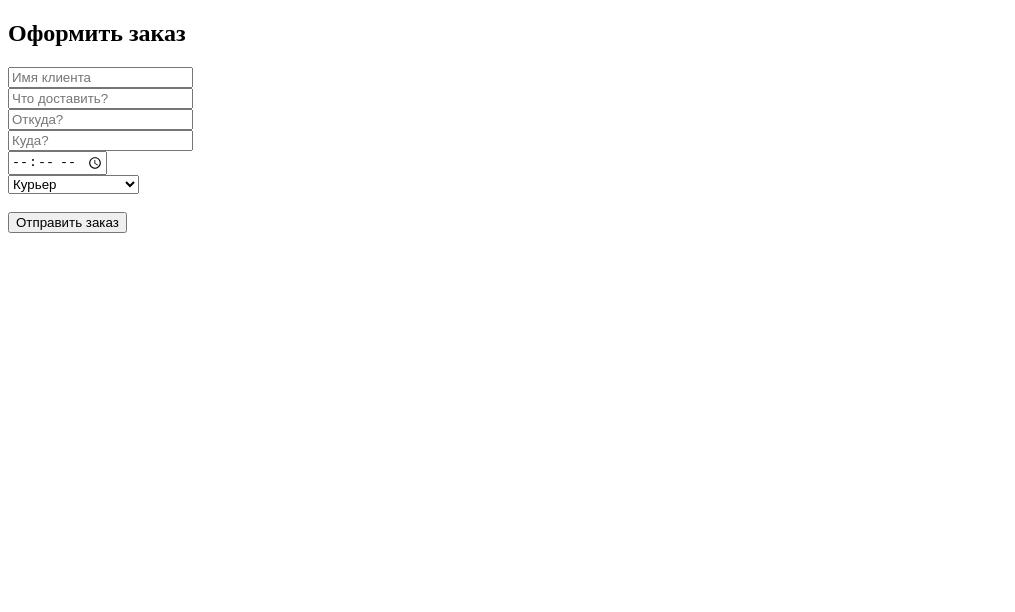
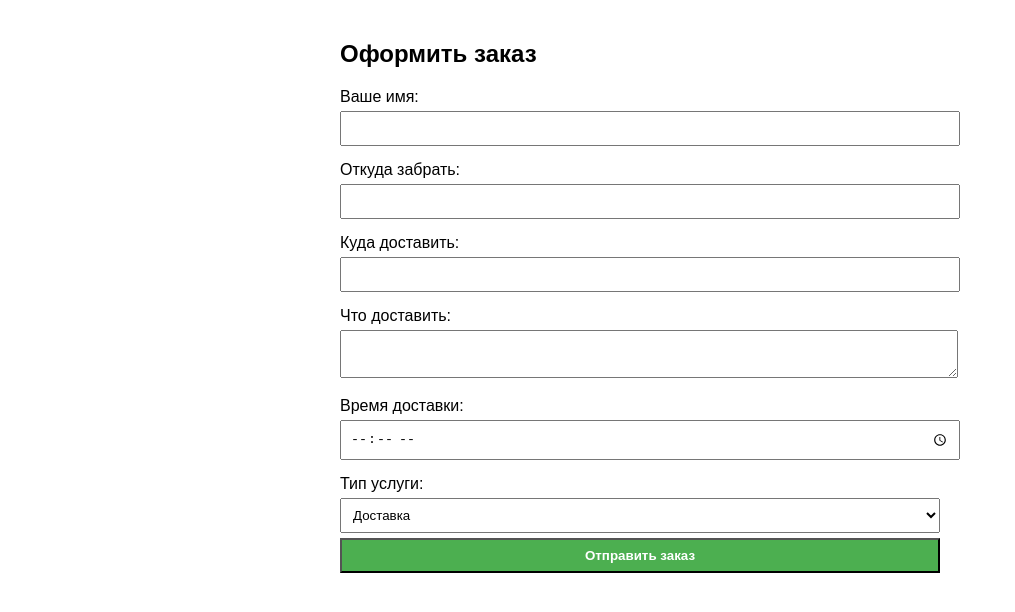
Before and after one commit to Zhanik17/courier-app, a plain HTML site: page client.html in a window 1280 px wide. Shown: the whole page, without its empty margins (0-1015 px from the left). Drawn offline with Linux system fonts and the light colour scheme.

Commit message:
Update client.html

```diff
--- a/client.html
+++ b/client.html
@@ -2,29 +2,63 @@
 <html lang="ru">
 <head>
   <meta charset="UTF-8" />
-  <title>Оформить заказ</title>
+  <title>Оформление заказа</title>
   <meta name="viewport" content="width=device-width, initial-scale=1.0" />
+  <style>
+    body {
+      font-family: sans-serif;
+      padding: 20px;
+      max-width: 600px;
+      margin: auto;
+    }
+    label {
+      display: block;
+      margin-top: 15px;
+    }
+    input, select, textarea, button {
+      width: 100%;
+      padding: 8px;
+      margin-top: 5px;
+    }
+    button {
+      background-color: #4CAF50;
+      color: white;
+      font-weight: bold;
+      cursor: pointer;
+    }
+  </style>
 </head>
 <body>
   <h2>Оформить заказ</h2>
   <form id="orderForm">
-    <input type="text" id="name" placeholder="Имя клиента" required /><br />
-    <input type="text" id="item" placeholder="Что доставить?" required /><br />
-    <input type="text" id="from" placeholder="Откуда?" required /><br />
-    <input type="text" id="to" placeholder="Куда?" required /><br />
-    <input type="time" id="time" required /><br />
-    <select id="serviceType">
-      <option value="courier">Курьер</option>
-      <option value="taxi">Такси</option>
-      <option value="child">Детская доставка</option>
-    </select><br /><br />
+    <label>Ваше имя:
+      <input type="text" id="name" required />
+    </label>
+    <label>Откуда забрать:
+      <input type="text" id="from" required />
+    </label>
+    <label>Куда доставить:
+      <input type="text" id="to" required />
+    </label>
+    <label>Что доставить:
+      <textarea id="item" required></textarea>
+    </label>
+    <label>Время доставки:
+      <input type="time" id="time" required />
+    </label>
+    <label>Тип услуги:
+      <select id="service">
+        <option value="доставка">Доставка</option>
+        <option value="такси">Такси</option>
+        <option value="дети">Дети</option>
+      </select>
+    </label>
     <button type="submit">Отправить заказ</button>
   </form>
 
   <script type="module">
     import { initializeApp } from "https://www.gstatic.com/firebasejs/10.12.2/firebase-app.js";
     import { getDatabase, ref, push } from "https://www.gstatic.com/firebasejs/10.12.2/firebase-database.js";
-    import { getAuth, onAuthStateChanged } from "https://www.gstatic.com/firebasejs/10.12.2/firebase-auth.js";
 
     const firebaseConfig = {
       apiKey: "AIzaSyC2le-5_lHwyqzujn3WsRsDZrBf-Rab-5c",
@@ -32,4 +66,32 @@
       projectId: "courierapp-99ddb",
       storageBucket: "courierapp-99ddb.appspot.com",
       messagingSenderId: "474302757465",
-      appId: "1:474302757465:web:26c43df7fe8f8c122a0f48"
+      appId: "1:474302757465:web:26c43df7fe8f8c122a0f48",
+      databaseURL: "https://courierapp-99ddb-default-rtdb.firebaseio.com"
+    };
+
+    const app = initializeApp(firebaseConfig);
+    const db = getDatabase(app);
+
+    const form = document.getElementById("orderForm");
+    form.addEventListener("submit", async (e) => {
+      e.preventDefault();
+
+      const order = {
+        name: document.getElementById("name").value,
+        from: document.getElementById("from").value,
+        to: document.getElementById("to").value,
+        item: document.getElementById("item").value,
+        time: document.getElementById("time").value,
+        service: document.getElementById("service").value,
+        status: "в процессе",
+        createdAt: new Date().toISOString()
+      };
+
+      await push(ref(db, "orders"), order);
+      alert("Заказ отправлен!");
+      form.reset();
+    });
+  </script>
+</body>
+</html>
```
